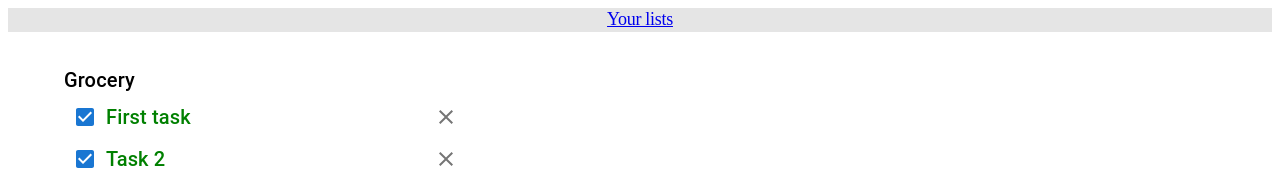
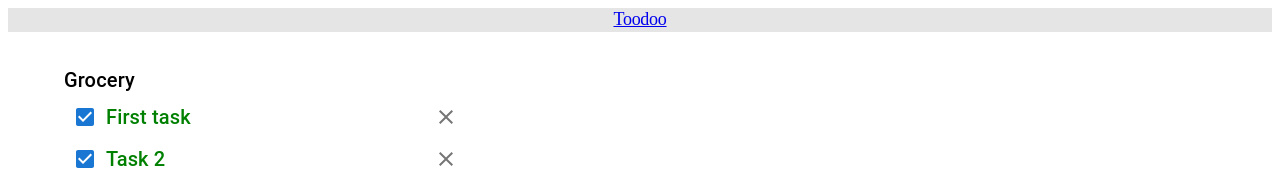
Before and after one commit to SandeshGC/Todo-App, a React (Vite) app: page / in a window 1280 px wide. Shown: the top 170 px of the page. Built offline with nearby package versions, Linux system fonts and the light colour scheme; a web font is replaced by a local one.

Commit message:
change: site title

```diff
--- a/index.html
+++ b/index.html
@@ -13,7 +13,7 @@
 			rel="stylesheet"
 		/>
 
-		<title>To-do App</title>
+		<title>Toodoo</title>
 	</head>
 	<body>
 		<div id="root"></div>
--- a/package.json
+++ b/package.json
@@ -1,5 +1,5 @@
 {
-	"name": "todo-app",
+	"name": "toodoo",
 	"private": true,
 	"version": "0.0.0",
 	"type": "module",
--- a/src/components/Header.tsx
+++ b/src/components/Header.tsx
@@ -9,7 +9,7 @@ const Header: FC<HeaderProps> = ({}) => {
 		<Box borderBottom={'2px solid #e5e5e5'} bgcolor={'#e5e5e5'}>
 			<Container>
 				<Typography variant="h1" textAlign={'center'} fontSize={'large'}>
-					<Link to={'/'}>Your lists</Link>
+					<Link to={'/'}>Toodoo</Link>
 				</Typography>
 			</Container>
 		</Box>
```
